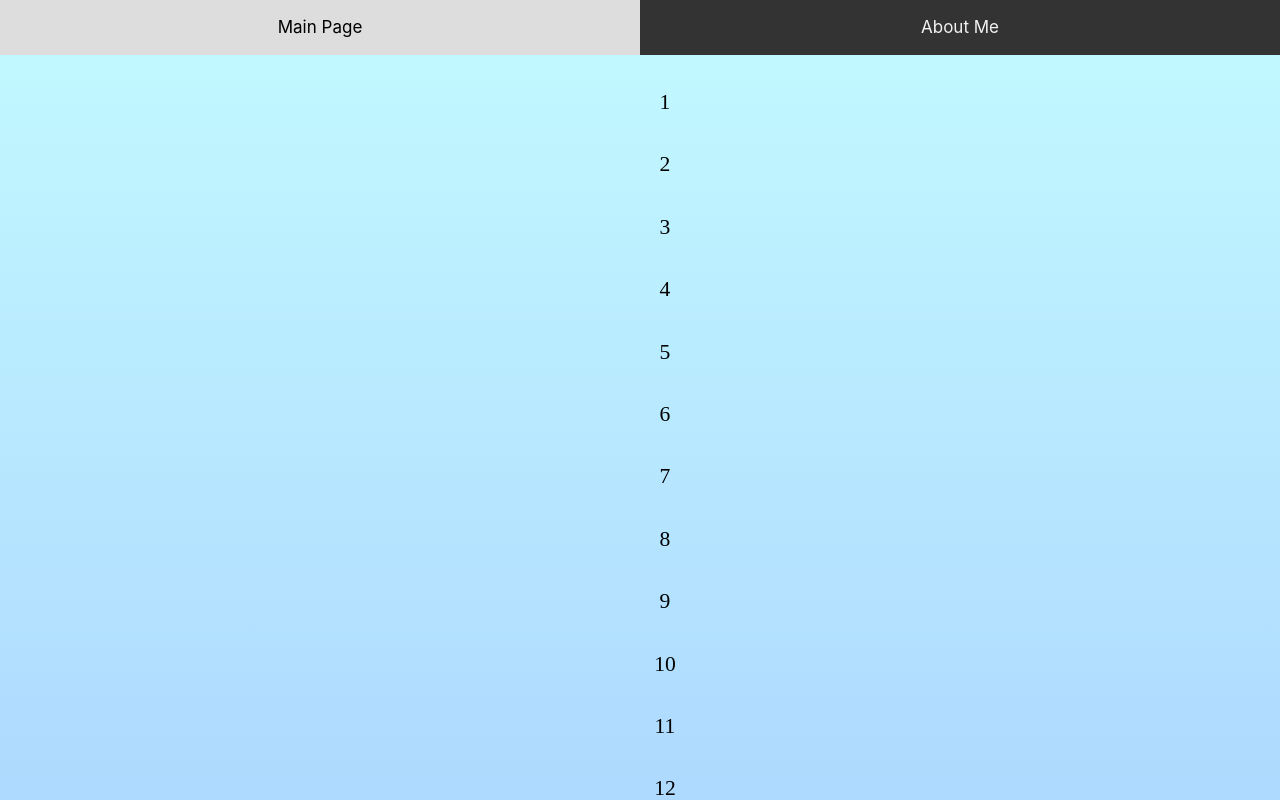
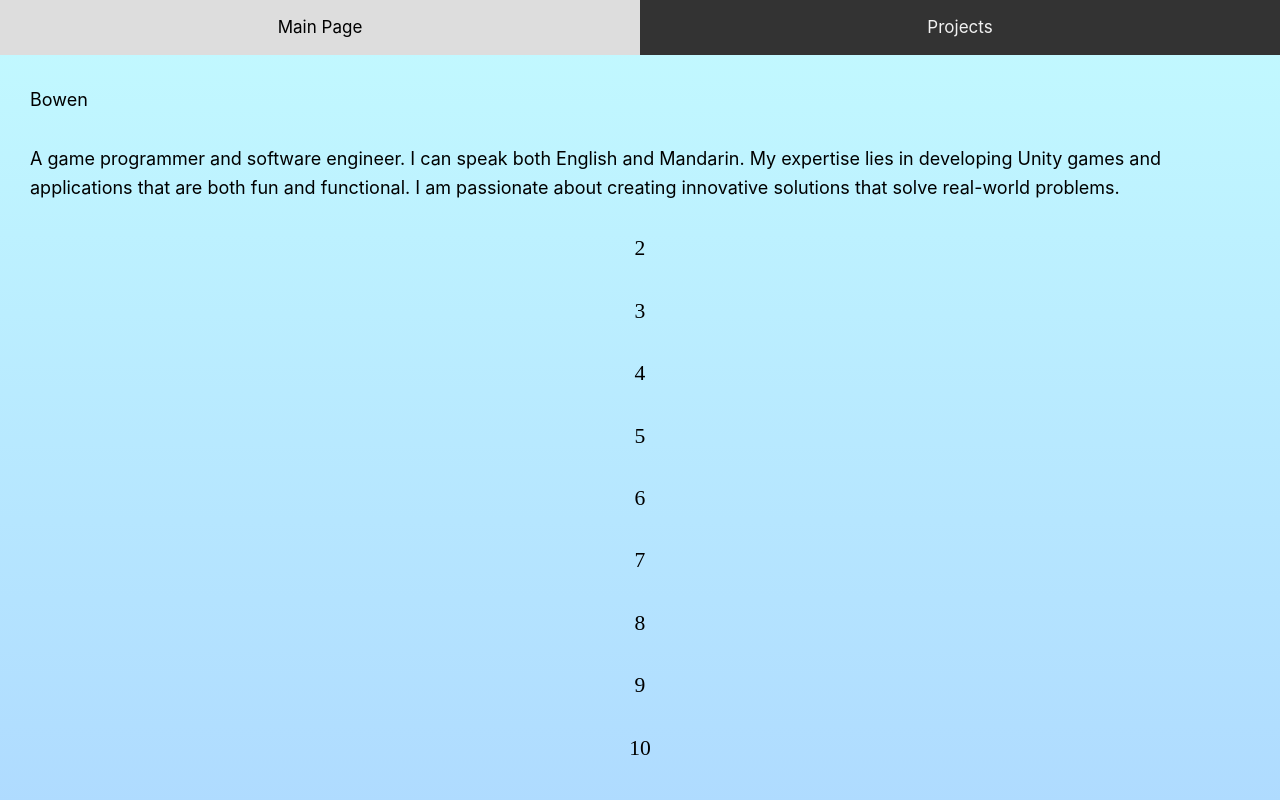
Before and after one commit to ZextaSilver/nextTestGround, a Next.js app: page / in a window 1280 px wide. Shown: the top 800 px of the page. Built offline with nearby package versions, Linux system fonts and the light colour scheme.

Commit message:
test resize icon

```diff
--- a/components/layout.js
+++ b/components/layout.js
@@ -23,7 +23,7 @@ export default function Layout({ children, home }) {
 
         <header className={styles.header}>
           <Link href = "/">Main Page</Link>
-          <Link href = "/posts/aboutMe">About Me</Link>
+          <Link href = "/posts/projects">Projects</Link>
         </header>
 
         <footer className = {styles.footer}>
--- a/components/layout.module.css
+++ b/components/layout.module.css
@@ -36,7 +36,7 @@
 	float: left;
 	color: #f2f2f2;
 	text-align: center;
-	padding: 14px 50px;
+	padding: 14px;
 	text-decoration: none;
 	font-size: 17px;
 	width: 33.33%;
--- a/pages/_app.js
+++ b/pages/_app.js
@@ -1,4 +1,7 @@
 import '../styles/globals.css';
+import { Config, config } from '@fortawesome/fontawesome-svg-core';
+import '@fortawesome/fontawesome-svg-core/styles.css';
+config.autoAddCss = false;
 
 export default function App({ Component, pageProps }) {
 	return<Component {...pageProps} />;
--- a/pages/index.js
+++ b/pages/index.js
@@ -11,10 +11,20 @@ export default function Home() {
         <Head>
           <title>Main {siteTitle}</title>
         </Head>
+
+
+        <p>
+          Bowen
+        </p>
+
+        <p>
+          A game programmer and software engineer. I can speak both English and Mandarin.
+          My expertise lies in developing Unity games and applications that are both fun and functional.
+          I am passionate about creating innovative solutions that solve real-world problems.
+        </p>
+
         <section className = {utilStyles.headingMd}>
-          <p>
-            1
-          </p>
+
           <p>
             2
           </p>
--- a/styles/globals.css
+++ b/styles/globals.css
@@ -1,6 +1,7 @@
 html,
 body {
   padding-top: 28px;
+  padding-bottom: -28px;
   margin: 0;
   font-family: Inter, -apple-system, BlinkMacSystemFont, Segoe UI, Roboto,
     Oxygen, Ubuntu, Cantarell, Fira Sans, Droid Sans, Helvetica Neue, sans-serif;
@@ -35,8 +36,11 @@ img {
   height: auto;
 }
 
-p{
+/* p{
   text-indent: 50px;
+} */
+name{
+  margin: 30px;
 }
 
 h1,
```
Also changed, not shown: pages/posts/aboutMe.js (deleted, +0 -20 lines), pages/posts/projects.js (added, +19 -0 lines).
